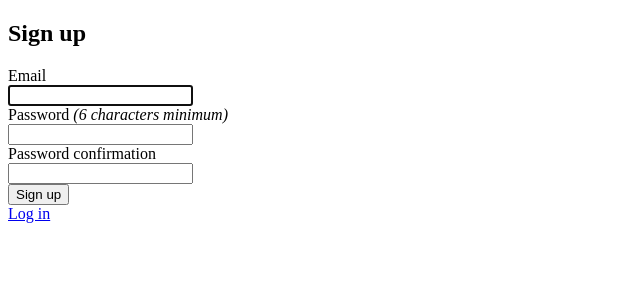
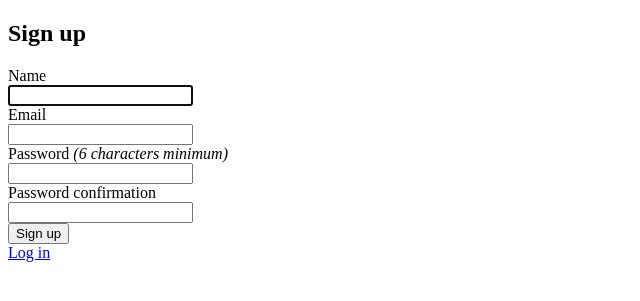
Before and after one commit to kishan-lad-simform/braintree_practice, a Rails app: page /users/sign_up in a window 1280 px wide. Shown: the top 301 px of the page, without its empty margins (0-640 px from the left). Run offline with Rails 7, Linux system fonts and the light colour scheme; some libraries are stand-ins or nearby versions.

Commit message:
UNT-T18834:braintree-integration:Fix:set up all functionality of movie and user

```diff
--- a/app/controllers/application_controller.rb
+++ b/app/controllers/application_controller.rb
@@ -1,3 +1,8 @@
 class ApplicationController < ActionController::Base
+  before_action :configure_permitted_parameters, if: :devise_controller?
 
+  protected
+  def configure_permitted_parameters
+    devise_parameter_sanitizer.permit(:sign_up, keys: [:name])
+  end
 end
--- a/app/controllers/movies_controller.rb
+++ b/app/controllers/movies_controller.rb
@@ -28,7 +28,6 @@ class MoviesController < ApplicationController
           :movie_name,
           :price,
           :quantity,
-          :show_time,
           :movie_image
         )
     end
--- a/app/helpers/movies_helper.rb
+++ b/app/helpers/movies_helper.rb
@@ -1,6 +1,2 @@
 module MoviesHelper
-  def time_convert(time_string)
-    time_string
-
-  end
 end
--- a/app/views/devise/registrations/edit.html.erb
+++ b/app/views/devise/registrations/edit.html.erb
@@ -2,6 +2,11 @@
 
 <%= form_for(resource, as: resource_name, url: registration_path(resource_name), html: { method: :put }) do |f| %>
   <%= render "devise/shared/error_messages", resource: resource %>
+
+  <div class="field">
+    <%= f.label :name %><br />
+    <%= f.text_field :name, autofocus: true %>
+  </div>
 
   <div class="field">
     <%= f.label :email %><br />
--- a/app/views/devise/registrations/new.html.erb
+++ b/app/views/devise/registrations/new.html.erb
@@ -2,6 +2,11 @@
 
 <%= form_for(resource, as: resource_name, url: registration_path(resource_name)) do |f| %>
   <%= render "devise/shared/error_messages", resource: resource %>
+
+  <div class="field">
+    <%= f.label :name %><br />
+    <%= f.text_field :name, autofocus: true %>
+  </div>
 
   <div class="field">
     <%= f.label :email %><br />
--- a/app/views/movies/new.html.erb
+++ b/app/views/movies/new.html.erb
@@ -4,9 +4,6 @@
 
   <%= form.label :movie_name %>
   <%= form.text_field :movie_name %> <br><br>
-
-  <%= form.label :show_time %>
-  <%= form.time_select :show_time %><br><br>
 
   <%= form.label :price %>
   <%= form.text_field :price%><br><br>
--- /dev/null
+++ b/db/migrate/20230913094853_add_time_field_in_movie.rb
@@ -0,0 +1,5 @@
+class AddTimeFieldInMovie < ActiveRecord::Migration[7.0]
+  def change
+    remove_column :movies, :show_time
+  end
+end
--- /dev/null
+++ b/db/migrate/20230913103811_add_name_to_users.rb
@@ -0,0 +1,5 @@
+class AddNameToUsers < ActiveRecord::Migration[7.0]
+  def change
+    add_column :users, :name, :string
+  end
+end
```
Also changed, not shown: app/views/movies/index.html.erb (+3 -4 lines), 6 other files.
